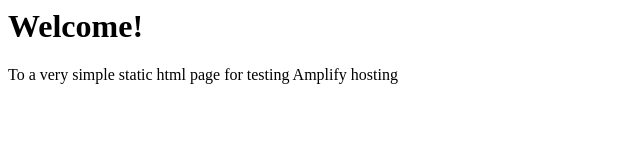
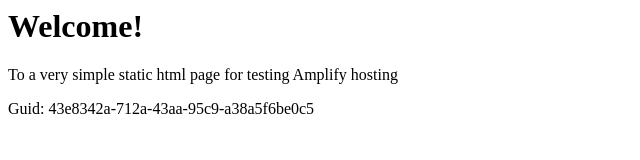
Before and after one commit to aws-aemilia-lhr/Github-PR-Commit-Integration-Test-DoNotTouch-Gith-P5X5MO5I-v1-prod-eu-west-2, a website: page src/index.html in a window 1280 px wide. Shown: the whole page, without its empty margins (0-640 px from the left). Drawn offline with Linux system fonts and the light colour scheme.

Commit message:
commit from integ tests

```diff
--- a/src/index.html
+++ b/src/index.html
@@ -1,3 +1,5 @@
+
+
 <html lang="en">
 
 <head>
@@ -10,6 +12,6 @@
 <body>
     <h1>Welcome!</h1>
     <p>To a very simple static html page for testing Amplify hosting</p>
-</body>
+    <p>Guid: 43e8342a-712a-43aa-95c9-a38a5f6be0c5</p></body>
 
 </html>
```
